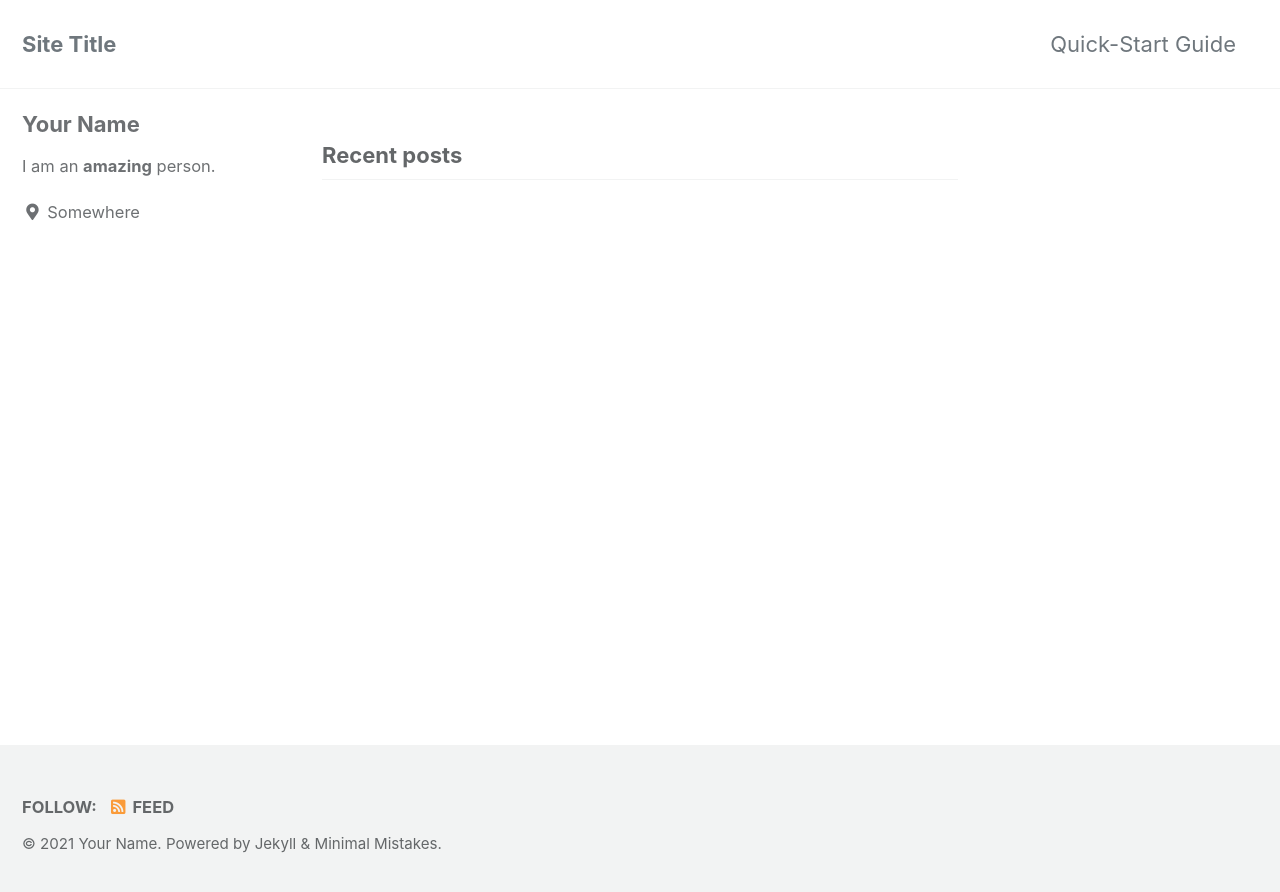
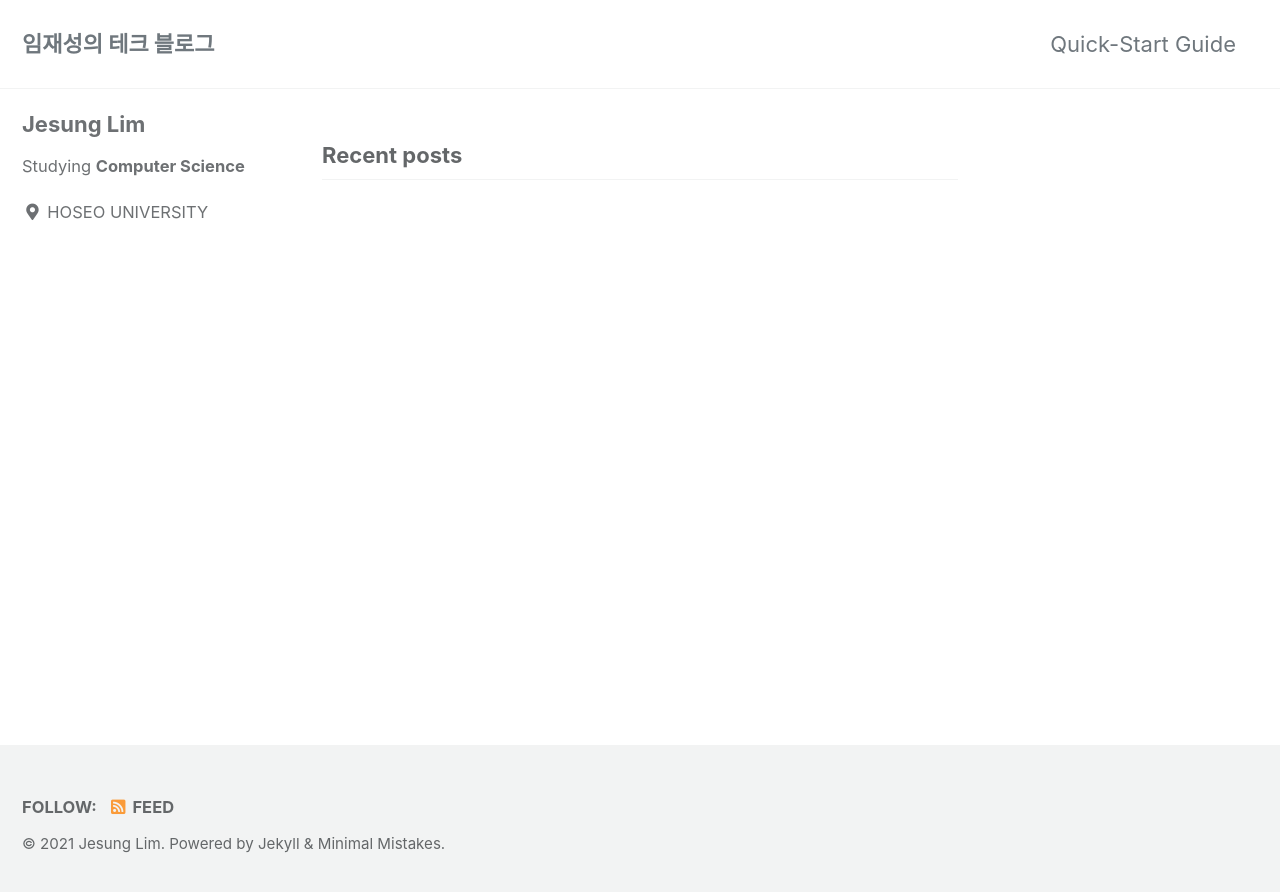
Before and after one commit to jesunglim/jesunglim.github.io, a Jekyll site: the page built from index.html, in a window 1280 px wide. Shown: the top 892 px of the page. Built offline with Jekyll 4.4.1, drawn with Linux system fonts in a browser that asks for light colours; cached includes are drawn as plain includes; the list of posts is cut into pages by our own code.

Commit message:
info setting

```diff
--- a/_config.yml
+++ b/_config.yml
@@ -16,11 +16,11 @@ minimal_mistakes_skin    : "default" # "air", "aqua", "contrast", "dark", "dirt"
 
 # Site Settings
 locale                   : "en-US"
-title                    : "Site Title"
+title                    : "임재성의 테크 블로그"
 title_separator          : "-"
 subtitle                 : # site tagline that appears below site title in masthead
-name                     : "Your Name"
-description              : "An amazing website."
+name                     : "Jesung Lim"
+description              : "jesung's tech study blog"
 url                      : # the base hostname & protocol for your site e.g. "https://mmistakes.github.io"
 baseurl                  : # the subpath of your site, e.g. "/blog"
 repository               : # GitHub username/repo-name e.g. "mmistakes/minimal-mistakes"
@@ -101,13 +101,13 @@ analytics:
 
 # Site Author
 author:
-  name             : "Your Name"
+  name             : "Jesung Lim"
   avatar           : # path of avatar image, e.g. "/assets/images/bio-photo.jpg"
-  bio              : "I am an **amazing** person."
-  location         : "Somewhere"
+  bio              : "Studying **Computer Science**"
+  location         : "HOSEO UNIVERSITY"
   email            :
   links:
-    - label: "Email"
+    - label: "jesunglimkorea@gmail.com"
       icon: "fas fa-fw fa-envelope-square"
       # url: "mailto:your.name@email.com"
     - label: "Website"
```
Also changed, not shown: assets/images/bio-photo.jpg (added).
